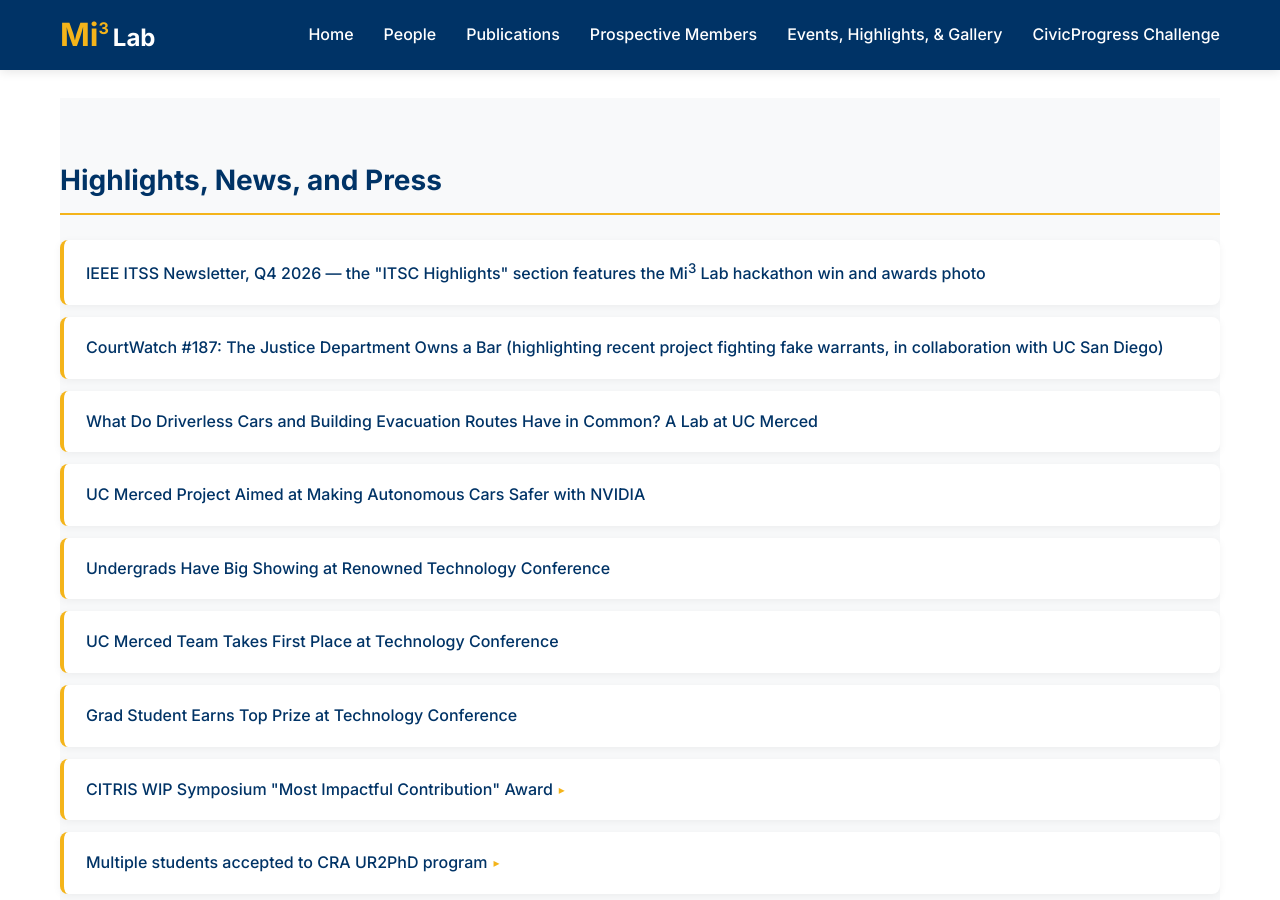
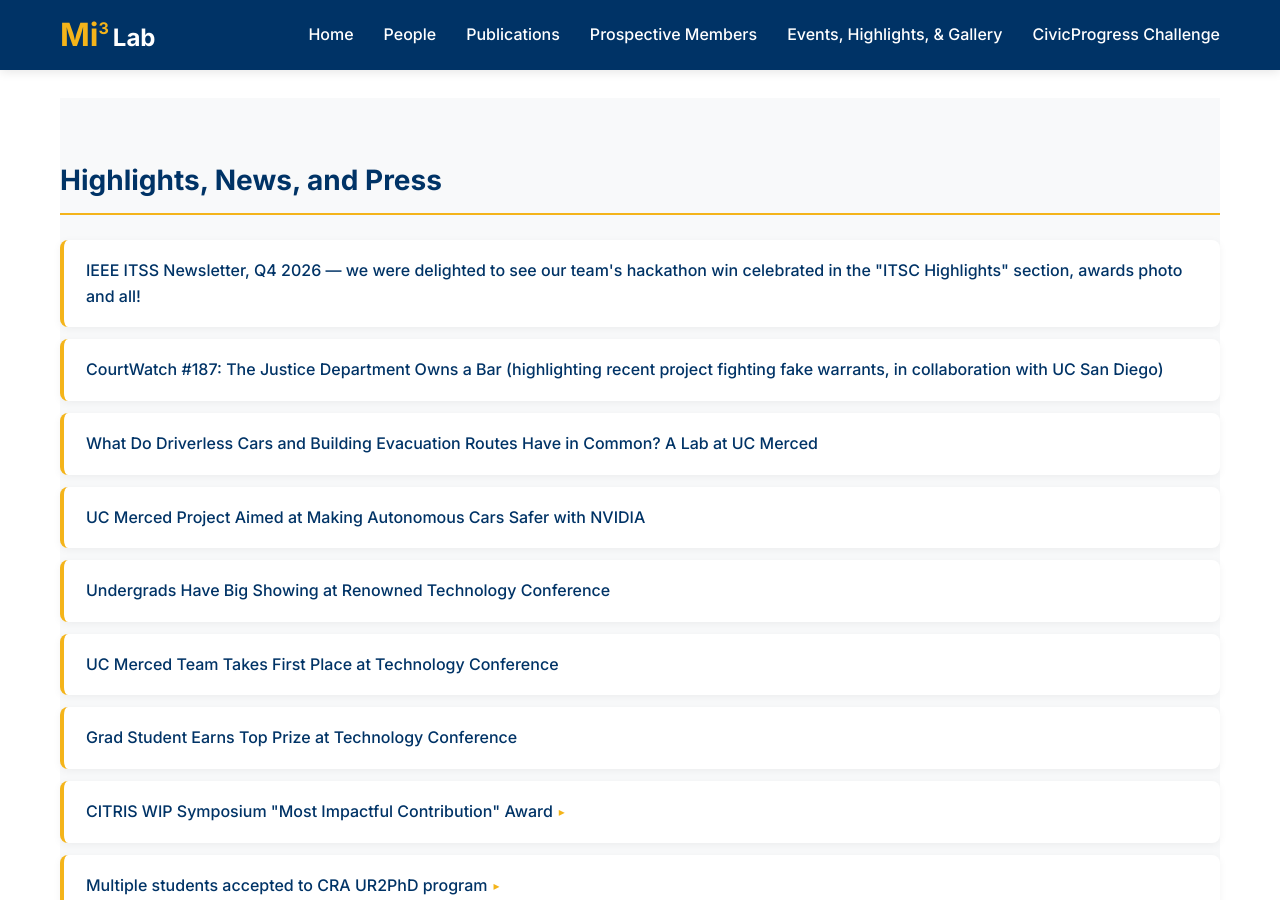
Before and after one commit to Mi3-Lab/mi3-lab.github.io, a Jekyll site: the page built from gallery.html, in a window 1280 px wide and 900 px high, scrolled down 2084 px. Built offline with Jekyll 4.4.1, drawn with Linux system fonts in a browser that asks for light colours.

Commit message:
Gallery: warmer phrasing for IEEE ITSS Newsletter highlight
Co-Authored-By: Claude Opus 4.7 <noreply@anthropic.com>

```diff
--- a/gallery.html
+++ b/gallery.html
@@ -93,7 +93,7 @@ title: Events, Highlights, & Gallery
   <section class="highlights-page-section">
     <h2>Highlights, News, and Press</h2>
     <ul class="highlights-list horizontal">
-      <li><a href="https://engage.ieee.org/ITSS-Newsetter-Q4-2026.html">IEEE ITSS Newsletter, Q4 2026</a> &mdash; the "ITSC Highlights" section features the Mi<sup>3</sup> Lab hackathon win and awards photo</li>
+      <li><a href="https://engage.ieee.org/ITSS-Newsetter-Q4-2026.html">IEEE ITSS Newsletter, Q4 2026</a> &mdash; we were delighted to see our team's hackathon win celebrated in the "ITSC Highlights" section, awards photo and all!</li>
       <li><a href="https://www.courtwatch.news/p/187-the-justice-department-owns-a-bar">CourtWatch #187: The Justice Department Owns a Bar</a> (highlighting recent project fighting fake warrants, in collaboration with UC San Diego)</li>
       <li><a href="https://news.ucmerced.edu/news/2026/what-do-driverless-cars-and-building-evacuation-routes-have-common-lab-uc-merced">What Do Driverless Cars and Building Evacuation Routes Have in Common? A Lab at UC Merced</a></li>
       <li><a href="https://news.ucmerced.edu/news/2026/uc-merced-project-aimed-making-autonomous-cars-safer-nvdia">UC Merced Project Aimed at Making Autonomous Cars Safer with NVIDIA</a></li>
```
